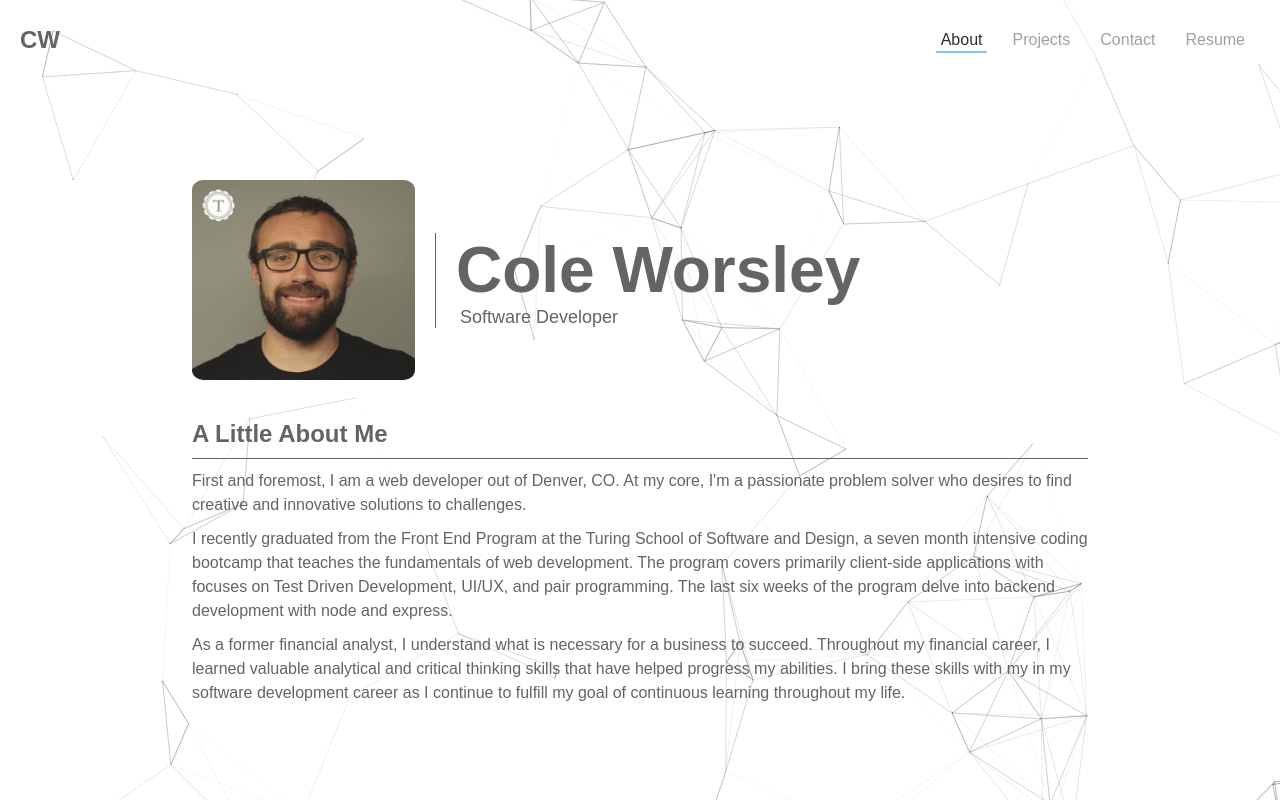
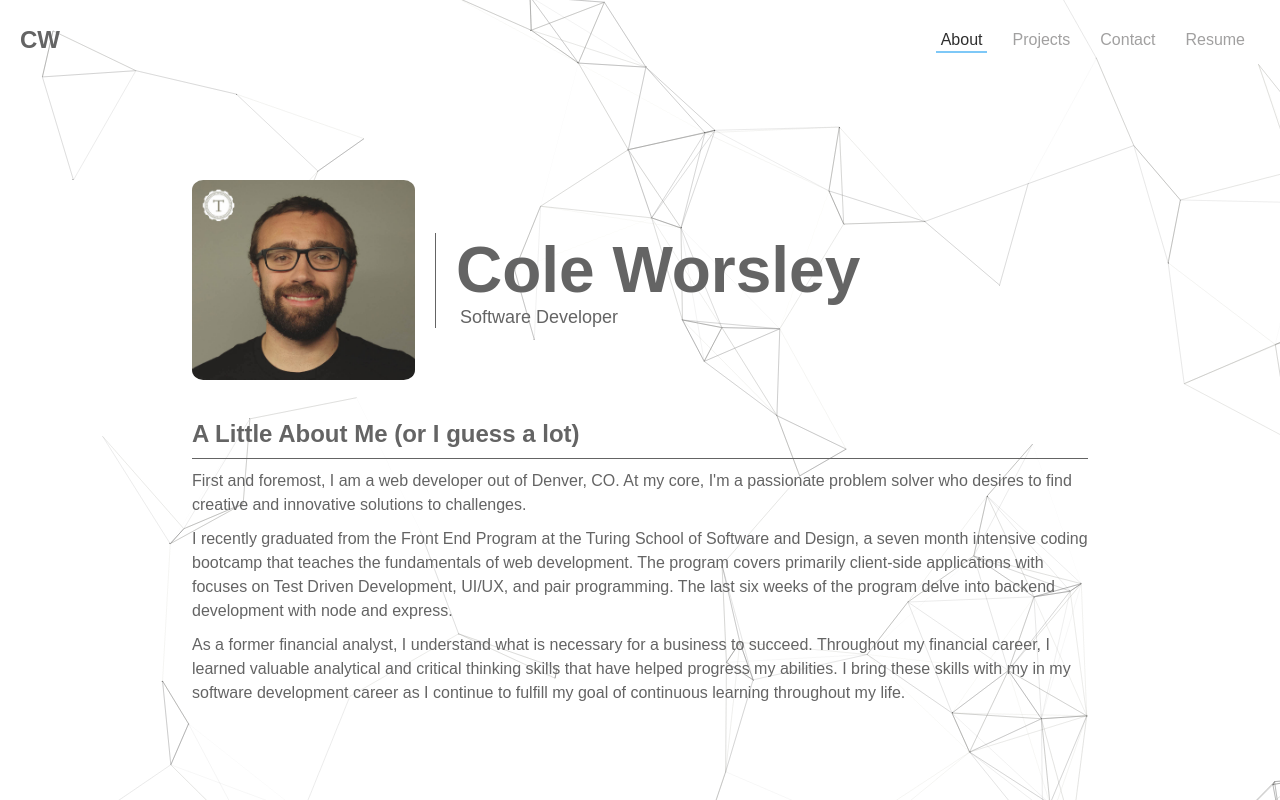
Before and after one commit to coleworsley/personal-site, a React (Create React App) app: page /about in a window 1280 px wide. Built offline with nearby package versions, Linux system fonts and the light colour scheme.

Commit message:
redirect to about on load

```diff
--- a/src/components/About/About.js
+++ b/src/components/About/About.js
@@ -16,7 +16,7 @@ const About = () => {
         </div>
       </header>
       <div className="about__content">
-        <h1 className="about__title">A Little About Me</h1>
+        <h1 className="about__title">A Little About Me (or I guess a lot)</h1>
         <p className="about__paragraph">
           First and foremost, I am a web developer out of Denver, CO. At my core, I&apos;m a passionate problem solver who desires to find creative and innovative solutions to challenges.
         </p>
--- a/src/components/App/App.js
+++ b/src/components/App/App.js
@@ -1,9 +1,8 @@
 import React, { Component } from 'react';
-import { Route } from 'react-router-dom';
+import { Route, Redirect } from 'react-router-dom';
 import Canvas from '../Canvas/Canvas';
 import About from '../About/About';
 import NavBar from '../NavBar/NavBar';
-import Home from '../Home/Home';
 import Contact from '../Contact/Contact';
 import Projects from '../Projects/Projects';
 
@@ -20,7 +19,11 @@ class App extends Component {
       <div className="app">
         <NavBar />
         <Canvas />
-        <Route exact path={`${process.env.PUBLIC_URL}/`} component={Home} />
+        <Route
+          exact
+          path="/"
+          render={() => <Redirect to={`${process.env.PUBLIC_URL}/about`} />}
+        />
         <Route exact path={`${process.env.PUBLIC_URL}/about`} component={About} />
         <Route exact path={`${process.env.PUBLIC_URL}/projects`} component={Projects} />
         <Route exact path={`${process.env.PUBLIC_URL}/contact`} component={Contact} />
```
